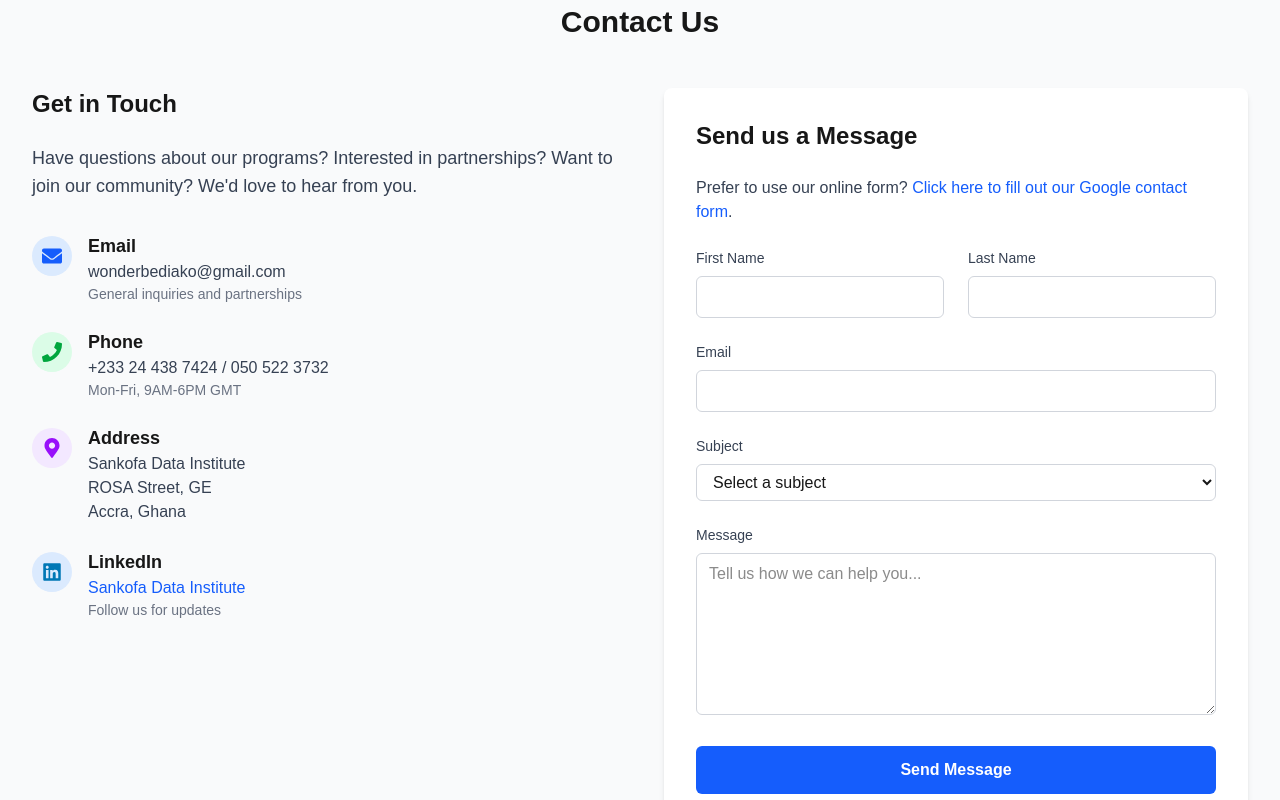
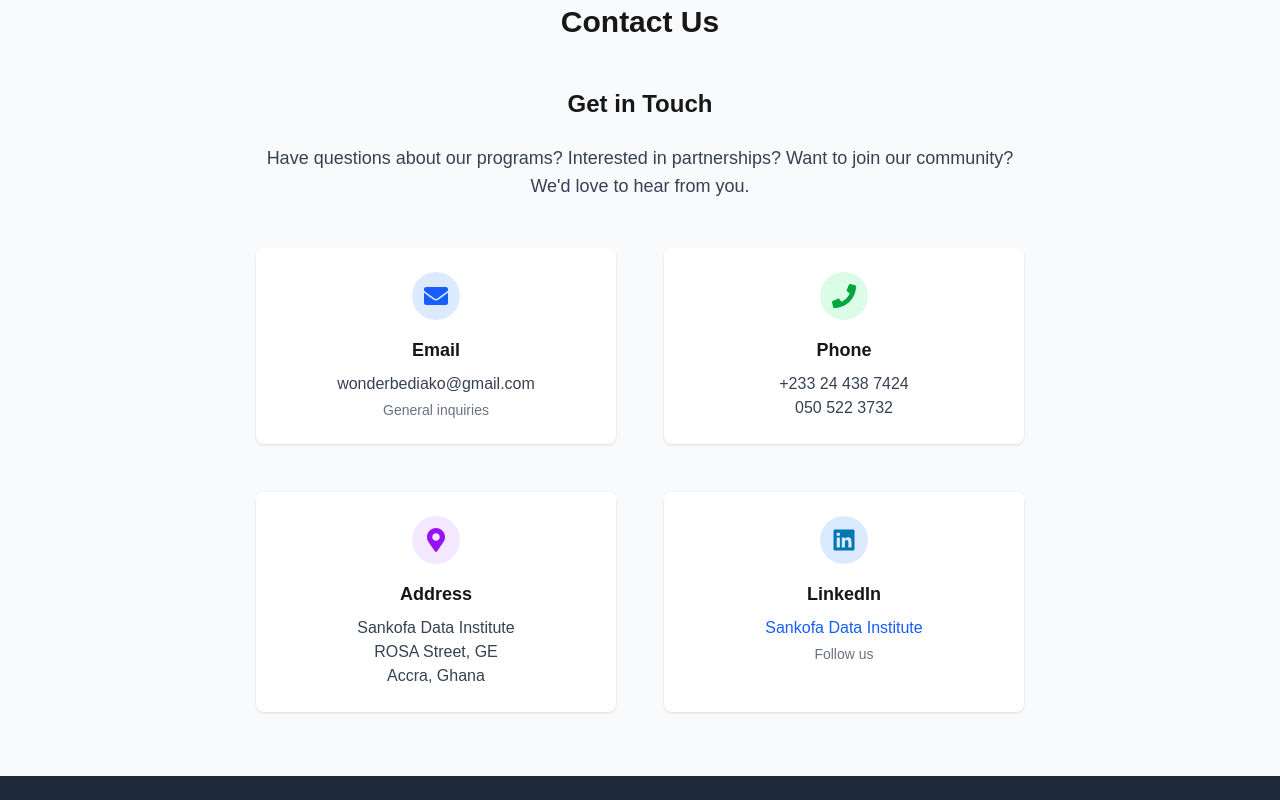
Before and after one commit to reme-dii/sankofa-data-institute, a Next.js app: page / in a window 1280 px wide. Shown: the part 1400-2200 px from the top of the page. Built offline with nearby package versions, Linux system fonts and the light colour scheme.

Commit message:
refactor(contact): move form to contact page and update nav

```diff
--- a/src/app/contact/page.tsx
+++ b/src/app/contact/page.tsx
@@ -1,3 +1,5 @@
+import { FaEnvelope, FaPhone, FaMapMarkerAlt, FaFacebook, FaTwitter, FaInstagram, FaLinkedin } from 'react-icons/fa';
+
 export default function Contact() {
   return (
     <div className="min-h-screen py-16">
@@ -14,36 +16,36 @@
 
             <div className="space-y-6">
               <div className="flex items-start">
-                <div className="w-6 h-6 bg-blue-600 rounded-full flex items-center justify-center mt-1 mr-4">
-                  <span className="text-white text-sm">📧</span>
+                <div className="w-10 h-10 bg-blue-100 rounded-full flex items-center justify-center mt-1 mr-4 shrink-0">
+                  <FaEnvelope className="w-5 h-5 text-blue-600" />
                 </div>
                 <div>
-                  <h3 className="font-semibold">Email</h3>
+                  <h3 className="font-semibold text-lg">Email</h3>
                   <p className="text-gray-700">wonderbediako@gmail.com</p>
                   <p className="text-sm text-gray-500">General inquiries and partnerships</p>
                 </div>
               </div>
 
               <div className="flex items-start">
-                <div className="w-6 h-6 bg-green-600 rounded-full flex items-center justify-center mt-1 mr-4">
-                  <span className="text-white text-sm">📞</span>
+                <div className="w-10 h-10 bg-green-100 rounded-full flex items-center justify-center mt-1 mr-4 shrink-0">
+                  <FaPhone className="w-5 h-5 text-green-600" />
                 </div>
                 <div>
-                  <h3 className="font-semibold">Phone</h3>
-                  <p className="text-gray-700">+233244387424 / 0505223732</p>
+                  <h3 className="font-semibold text-lg">Phone</h3>
+                  <p className="text-gray-700">+233 24 438 7424 / 050 522 3732</p>
                   <p className="text-sm text-gray-500">Mon-Fri, 9AM-6PM GMT</p>
                 </div>
               </div>
 
               <div className="flex items-start">
-                <div className="w-6 h-6 bg-purple-600 rounded-full flex items-center justify-center mt-1 mr-4">
-                  <span className="text-white text-sm">📍</span>
+                <div className="w-10 h-10 bg-purple-100 rounded-full flex items-center justify-center mt-1 mr-4 shrink-0">
+                  <FaMapMarkerAlt className="w-5 h-5 text-purple-600" />
                 </div>
                 <div>
-                  <h3 className="font-semibold">Address</h3>
+                  <h3 className="font-semibold text-lg">Address</h3>
                   <p className="text-gray-700">
                     Sankofa Data Institute<br />
-                    123 Innovation Drive<br />
+                    ROSA Street, GE<br />
                     Accra, Ghana
                   </p>
                 </div>
@@ -53,17 +55,17 @@
             <div className="mt-8">
               <h3 className="text-xl font-semibold mb-4">Follow Us</h3>
               <div className="flex space-x-4">
-                <a href="#" className="w-10 h-10 bg-blue-600 text-white rounded-full flex items-center justify-center hover:bg-blue-700">
-                  <span>📘</span>
+                <a href="#" className="w-10 h-10 bg-blue-600 text-white rounded-full flex items-center justify-center hover:bg-blue-700 transition-colors">
+                  <FaFacebook className="w-5 h-5" />
                 </a>
-                <a href="#" className="w-10 h-10 bg-blue-400 text-white rounded-full flex items-center justify-center hover:bg-blue-500">
-                  <span>🐦</span>
+                <a href="#" className="w-10 h-10 bg-blue-400 text-white rounded-full flex items-center justify-center hover:bg-blue-500 transition-colors">
+                  <FaTwitter className="w-5 h-5" />
                 </a>
-                <a href="#" className="w-10 h-10 bg-pink-600 text-white rounded-full flex items-center justify-center hover:bg-pink-700">
-                  <span>📷</span>
+                <a href="#" className="w-10 h-10 bg-pink-600 text-white rounded-full flex items-center justify-center hover:bg-pink-700 transition-colors">
+                  <FaInstagram className="w-5 h-5" />
                 </a>
-                <a href="#" className="w-10 h-10 bg-red-600 text-white rounded-full flex items-center justify-center hover:bg-red-700">
-                  <span>▶️</span>
+                <a href="https://www.linkedin.com/company/sankofa-data-institute" target="_blank" rel="noopener noreferrer" className="w-10 h-10 bg-[#0077b5] text-white rounded-full flex items-center justify-center hover:bg-[#006097] transition-colors">
+                  <FaLinkedin className="w-5 h-5" />
                 </a>
               </div>
             </div>
--- a/src/app/page.tsx
+++ b/src/app/page.tsx
@@ -80,57 +80,51 @@
       <section id="contact" className="py-16 bg-gray-50">
         <div className="max-w-7xl mx-auto px-4 sm:px-6 lg:px-8">
           <h2 className="text-3xl font-bold text-center mb-12">Contact Us</h2>
-          <div className="grid grid-cols-1 lg:grid-cols-2 gap-12">
-            <div>
+          <div className="max-w-3xl mx-auto">
+            <div className="text-center mb-12">
               <h3 className="text-2xl font-semibold mb-6">Get in Touch</h3>
-              <p className="text-lg text-gray-700 mb-8">
+              <p className="text-lg text-gray-700">
                 Have questions about our programs? Interested in partnerships?
                 Want to join our community? We'd love to hear from you.
               </p>
-
-              <div className="space-y-6">
-                <div className="flex items-start">
-                  <div className="w-10 h-10 bg-blue-100 rounded-full flex items-center justify-center mt-1 mr-4 shrink-0">
-                    <FaEnvelope className="w-5 h-5 text-blue-600" />
-                  </div>
-                  <div>
-                    <h4 className="font-semibold text-lg">Email</h4>
-                    <p className="text-gray-700">wonderbediako@gmail.com</p>
-                    <p className="text-sm text-gray-500">General inquiries and partnerships</p>
-                  </div>
             </div>
 
-                <div className="flex items-start">
-                  <div className="w-10 h-10 bg-green-100 rounded-full flex items-center justify-center mt-1 mr-4 shrink-0">
-                    <FaPhone className="w-5 h-5 text-green-600" />
+            <div className="grid grid-cols-1 md:grid-cols-2 gap-8 lg:gap-12">
+              <div className="flex flex-col items-center text-center p-6 bg-white rounded-lg shadow-sm">
+                <div className="w-12 h-12 bg-blue-100 rounded-full flex items-center justify-center mb-4 text-blue-600">
+                  <FaEnvelope className="w-6 h-6" />
                 </div>
-                  <div>
-                    <h4 className="font-semibold text-lg">Phone</h4>
-                    <p className="text-gray-700">+233 24 438 7424 / 050 522 3732</p>
-                    <p className="text-sm text-gray-500">Mon-Fri, 9AM-6PM GMT</p>
-                  </div>
+                <h4 className="font-semibold text-lg mb-2">Email</h4>
+                <p className="text-gray-700">wonderbediako@gmail.com</p>
+                <p className="text-sm text-gray-500 mt-1">General inquiries</p>
               </div>
 
-                <div className="flex items-start">
-                  <div className="w-10 h-10 bg-purple-100 rounded-full flex items-center justify-center mt-1 mr-4 shrink-0">
-                    <FaMapMarkerAlt className="w-5 h-5 text-purple-600" />
+              <div className="flex flex-col items-center text-center p-6 bg-white rounded-lg shadow-sm">
+                <div className="w-12 h-12 bg-green-100 rounded-full flex items-center justify-center mb-4 text-green-600">
+                  <FaPhone className="w-6 h-6" />
                 </div>
-                  <div>
-                    <h4 className="font-semibold text-lg">Address</h4>
+                <h4 className="font-semibold text-lg mb-2">Phone</h4>
+                <p className="text-gray-700">+233 24 438 7424</p>
+                <p className="text-gray-700">050 522 3732</p>
+              </div>
+
+              <div className="flex flex-col items-center text-center p-6 bg-white rounded-lg shadow-sm">
+                <div className="w-12 h-12 bg-purple-100 rounded-full flex items-center justify-center mb-4 text-purple-600">
+                  <FaMapMarkerAlt className="w-6 h-6" />
+                </div>
+                <h4 className="font-semibold text-lg mb-2">Address</h4>
                 <p className="text-gray-700">
                   Sankofa Data Institute<br />
                   ROSA Street, GE<br />
                   Accra, Ghana
                 </p>
               </div>
+
+              <div className="flex flex-col items-center text-center p-6 bg-white rounded-lg shadow-sm">
+                <div className="w-12 h-12 bg-blue-100 rounded-full flex items-center justify-center mb-4 text-[#0077b5]">
+                  <FaLinkedin className="w-6 h-6" />
                 </div>
-
-                <div className="flex items-start">
-                  <div className="w-10 h-10 bg-blue-100 rounded-full flex items-center justify-center mt-1 mr-4 shrink-0">
-                    <FaLinkedin className="w-5 h-5 text-[#0077b5]" />
-                  </div>
-                  <div>
-                    <h4 className="font-semibold text-lg">LinkedIn</h4>
+                <h4 className="font-semibold text-lg mb-2">LinkedIn</h4>
                 <a
                   href="https://www.linkedin.com/company/sankofa-data-institute"
                   target="_blank"
@@ -139,107 +133,8 @@
                 >
                   Sankofa Data Institute
                 </a>
-                    <p className="text-sm text-gray-500">Follow us for updates</p>
+                <p className="text-sm text-gray-500 mt-1">Follow us</p>
               </div>
-                </div>
-              </div>
-            </div>
-
-            <div className="bg-white p-8 rounded-lg shadow-md">
-              <h3 className="text-2xl font-semibold mb-6">Send us a Message</h3>
-              <p className="text-gray-700 mb-6">
-                Prefer to use our online form?{' '}
-                <a
-                  href="https://forms.gle/ZRn1Qi9LD8HvJ3cU8"
-                  target="_blank"
-                  rel="noopener noreferrer"
-                  className="text-blue-600 hover:underline font-medium"
-                >
-                  Click here to fill out our Google contact form
-                </a>
-                .
-              </p>
-              <form className="space-y-6">
-                <div className="grid grid-cols-1 md:grid-cols-2 gap-6">
-                  <div>
-                    <label htmlFor="firstName" className="block text-sm font-medium text-gray-700 mb-2">
-                      First Name
-                    </label>
-                    <input
-                      type="text"
-                      id="firstName"
-                      name="firstName"
-                      className="w-full px-3 py-2 border border-gray-300 rounded-md focus:outline-none focus:ring-2 focus:ring-blue-500"
-                      required
-                    />
-                  </div>
-                  <div>
-                    <label htmlFor="lastName" className="block text-sm font-medium text-gray-700 mb-2">
-                      Last Name
-                    </label>
-                    <input
-                      type="text"
-                      id="lastName"
-                      name="lastName"
-                      className="w-full px-3 py-2 border border-gray-300 rounded-md focus:outline-none focus:ring-2 focus:ring-blue-500"
-                      required
-                    />
-                  </div>
-                </div>
-
-                <div>
-                  <label htmlFor="email" className="block text-sm font-medium text-gray-700 mb-2">
-                    Email
-                  </label>
-                  <input
-                    type="email"
-                    id="email"
-                    name="email"
-                    className="w-full px-3 py-2 border border-gray-300 rounded-md focus:outline-none focus:ring-2 focus:ring-blue-500"
-                    required
-                  />
-                </div>
-
-                <div>
-                  <label htmlFor="subject" className="block text-sm font-medium text-gray-700 mb-2">
-                    Subject
-                  </label>
-                  <select
-                    id="subject"
-                    name="subject"
-                    className="w-full px-3 py-2 border border-gray-300 rounded-md focus:outline-none focus:ring-2 focus:ring-blue-500"
-                    required
-                  >
-                    <option value="">Select a subject</option>
-                    <option value="admissions">Admissions Inquiry</option>
-                    <option value="partnerships">Partnership Opportunities</option>
-                    <option value="corporate">Corporate Training</option>
-                    <option value="media">Media Inquiry</option>
-                    <option value="other">Other</option>
-                  </select>
-                </div>
-
-                <div>
-                  <label htmlFor="message" className="block text-sm font-medium text-gray-700 mb-2">
-                    Message
-                  </label>
-                  <textarea
-                    id="message"
-                    name="message"
-                    rows={6}
-                    className="w-full px-3 py-2 border border-gray-300 rounded-md focus:outline-none focus:ring-2 focus:ring-blue-500"
-                    placeholder="Tell us how we can help you..."
-                    required
-                  ></textarea>
-                </div>
-
-                <button
-                  type="submit"
-                  className="w-full bg-blue-600 text-white py-3 px-6 rounded-md hover:bg-blue-700 font-semibold"
-                >
-                  Send Message
-                </button>
-              </form>
             </div>
           </div>
         </div>
--- a/src/components/Nav.tsx
+++ b/src/components/Nav.tsx
@@ -17,7 +17,7 @@
     { name: 'Faculty & Mentors', href: '/faculty' },
     { name: 'Community & Impact', href: '/community' },
     { name: 'Blog / Insights', href: '/blog' },
-    { name: 'Contact Us', href: '/#contact' },
+    { name: 'Contact Us', href: '/contact' },
   ];
 
   return (
@@ -74,8 +74,8 @@
                   key={link.name}
                   href={link.href}
                   className={`text-xs px-2 py-2 rounded-md transition-colors ${isActive
-                      ? 'text-blue-600 font-semibold bg-blue-50'
-                      : 'text-gray-700 hover:text-gray-900 hover:bg-gray-50'
+                    ? 'text-blue-600 font-semibold bg-blue-50'
+                    : 'text-gray-700 hover:text-gray-900 hover:bg-gray-50'
                     }`}
                 >
                   {link.name}
@@ -101,8 +101,8 @@
                 href={link.href}
                 onClick={() => setIsMobileMenuOpen(false)}
                 className={`block px-3 py-2 rounded-md text-base font-medium ${pathname === link.href
-                    ? 'text-blue-600 bg-blue-50'
-                    : 'text-gray-700 hover:text-gray-900 hover:bg-gray-50'
+                  ? 'text-blue-600 bg-blue-50'
+                  : 'text-gray-700 hover:text-gray-900 hover:bg-gray-50'
                   }`}
               >
                 {link.name}
```
Lines whose indentation alone changed are shown as unchanged.
